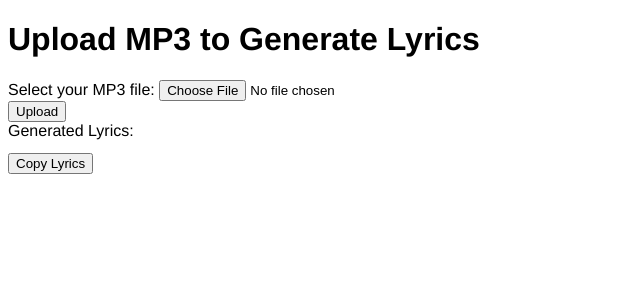
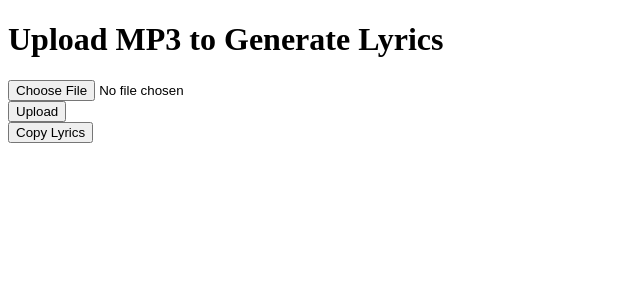
Before and after one commit to JacobSamas/MP3-to-Text, a Flask app: page / in a window 1280 px wide. Shown: the top 300 px of the page, without its empty margins (0-640 px from the left). Run offline with Flask 3, Linux system fonts and the light colour scheme; some libraries are stand-ins or nearby versions.

Commit message:
fix: homepage

```diff
--- a/static/script.js
+++ b/static/script.js
@@ -7,9 +7,7 @@
     })
     .then(response => response.json())
     .then(data => {
-        const lyricsElement = document.getElementById('lyrics');
-        lyricsElement.textContent = data.lyrics || data.error;
-        lyricsElement.style.display = 'block'; // Ensure the lyrics are visible
+        document.getElementById('lyrics').textContent = data.lyrics || data.error;
     })
     .catch(error => console.error('Error:', error));
 });
--- a/templates/index.html
+++ b/templates/index.html
@@ -3,36 +3,29 @@
 <head>
     <meta charset="UTF-8">
     <meta name="viewport" content="width=device-width, initial-scale=1.0">
-    <title>Lyric Generator</title>
+    <title>Upload MP3 to Generate Lyrics</title>
     <link href="https://cdn.tailwindcss.com" rel="stylesheet">
-    <style>
-        body {
-            background-color: white;
-            color: black;
-            font-family: 'Helvetica Neue', Helvetica, Arial, sans-serif;
-        }
-    </style>
 </head>
-<body class="flex items-center justify-center h-screen">
-    <div class="bg-white p-8 rounded-lg shadow-xl max-w-lg w-full">
-        <h1 class="text-2xl font-bold mb-6 text-center">Upload MP3 to Generate Lyrics</h1>
-        <form id="upload-form" class="space-y-4">
-            <div class="flex flex-col">
-                <label for="file" class="mb-2 font-semibold">Select your MP3 file:</label>
-                <input type="file" name="file" id="file" class="file-input border rounded p-2" accept=".mp3">
+<body class="bg-gray-100 flex items-center justify-center h-screen">
+    <div class="bg-white p-8 rounded-lg shadow-md max-w-sm w-full">
+        <h1 class="text-xl font-bold text-center mb-6">Upload MP3 to Generate Lyrics</h1>
+        <form id="upload-form" class="mb-4">
+            <div class="mb-4">
+                <input type="file" name="file" id="file" class="file-input border border-gray-300 rounded p-2 w-full">
             </div>
-            <button type="submit" class="bg-blue-500 hover:bg-blue-700 text-white font-bold py-2 px-4 rounded transition duration-200 ease-in-out transform hover:-translate-y-1">
+            <button type="submit" class="bg-blue-500 hover:bg-blue-700 text-white font-bold py-2 px-4 rounded w-full">
                 Upload
             </button>
         </form>
-        <div class="mt-6">
-            <label class="font-semibold">Generated Lyrics:</label>
-            <pre id="lyrics" class="p-4 bg-gray-100 rounded text-sm"></pre>
+        <div class="text-sm bg-gray-100 p-4 rounded mb-4" id="lyrics">
+            <!-- Lyrics will be displayed here -->
         </div>
-        <button id="copyButton" class="mt-4 bg-green-500 hover:bg-green-700 text-white font-bold py-2 px-4 rounded transition duration-200 ease-in-out transform hover:scale-105">
-            Copy Lyrics
-        </button>
+        <div>
+            <button id="copyButton" class="bg-green-500 hover:bg-green-700 text-white font-bold py-2 px-4 rounded w-full">
+                Copy Lyrics
+            </button>
+        </div>
     </div>
-    <script src="../static/script.js"></script>
+    <script src="script.js"></script>
 </body>
 </html>
```
